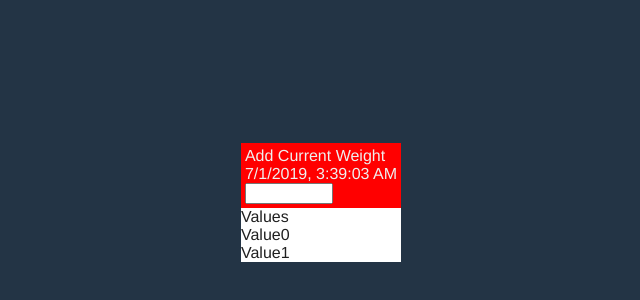
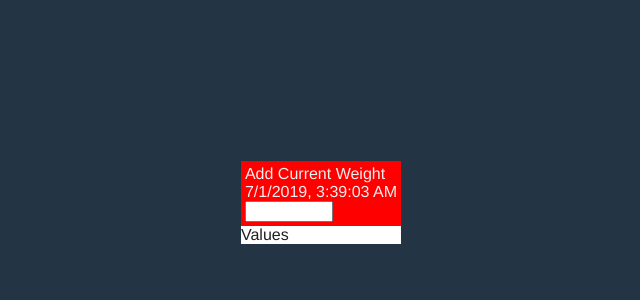
Before and after one commit to philrmass/hunger-habit, a React (Create React App) app: page / in a window 1280 px wide. Shown: the part 198-498 px from the top of the page, without its empty margins (319-959 px from the left). Built offline with nearby package versions, Linux system fonts and the light colour scheme.

Commit message:
save weights and times in local storage

```diff
--- a/src/components/App.js
+++ b/src/components/App.js
@@ -1,17 +1,26 @@
 import React from 'react';
 import '../style/App.css';
-import storage from '../utilities/storage';
+import { useLocalStorage } from '../utilities/storage';
 
 function App() {
+  const [weights, setWeights] = useLocalStorage('weights', []);
+
   const saveWeight = (e) => {
     if(e.keyCode === 13) {
-      console.log('SAVE', e.target.value);
+      setWeights([...weights, {
+        time: Date.now(),
+        weight: e.target.value,
+      }]);
     }
+  }
+
+  const deleteWeight = (time) => {
+    setWeights(weights.filter((value) => value.time !== time));
   }
 
   return (
     <div className="page">
-      <main className="weight">
+      <main className="weightMain">
         <section className="weightInput">
           <div>
             Add Current Weight
@@ -34,8 +43,19 @@ function App() {
             Values
           </header>
           <main>
-            <div>Value0</div>
-            <div>Value1</div>
+            { weights.map((value) => (
+              <div key={value.time}>
+                <span className="weight">
+                  {value.weight}
+                </span>
+                <span className="time">
+                  {(new Date(value.time)).toLocaleString()}
+                </span>
+                <button onClick={() => deleteWeight(value.time)}>
+                  Delete
+                </button>
+              </div>
+            ))}
           </main>
         </section>
       </main>
--- a/src/style/App.css
+++ b/src/style/App.css
@@ -1,4 +1,4 @@
-.weight {
+.weightMain {
   display: flex;
   flex-direction: column;
   color: #efefef;
@@ -13,3 +13,12 @@
   background: white;
   color: #202020;
 }
+
+.weight {
+  color: #080808;
+  margin-right: 8px;
+}
+
+.time {
+  color: #404040;
+}
--- a/src/utilities/storage.js
+++ b/src/utilities/storage.js
@@ -1,26 +1,18 @@
-/*
 import { useState } from 'react';
 
-function getSetFunction(key, setValue) {
-  return (value) => {
-    setValue(value);
-    localStorage.setItem(key, JSON.stringify(value));
-  };
-};
+export function useLocalStorage(key, initialValue) {
+  let storedValue = localStorage.getItem(key);
+  if (storedValue === null) {
+    storedValue = initialValue;
+    localStorage.setItem(key, JSON.stringify(initialValue));
+  } else {
+    storedValue = JSON.parse(storedValue);
+  }
 
-export function useLocalStorage(key, initialValue) {
-  let setLocalValue = null;
+  const [value, setValue] = useState(storedValue);
 
-  const [value, setValue] = useState(() => {
-    const localValue = localStorage.getItem(key);
-    if (localValue) {
-      return JSON.parse(localValue);
-    }
-    return initialValue;
-  });
-
-  setLocalValue = getSetFunction(key, setValue);
-
-  return [value, setLocalValue];
+  return [value, (updated) => {
+    setValue(updated);
+    localStorage.setItem(key, JSON.stringify(updated));
+  }];
 }
-*/
```
